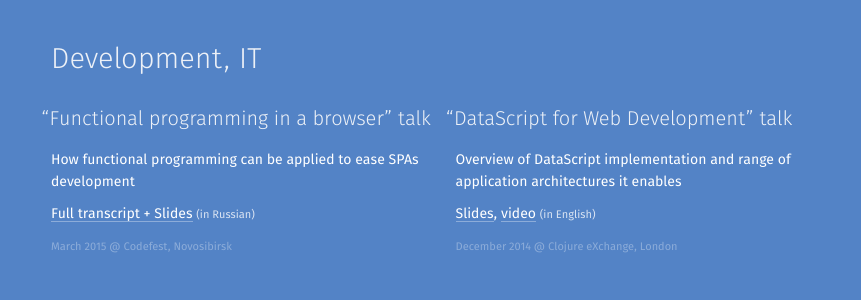
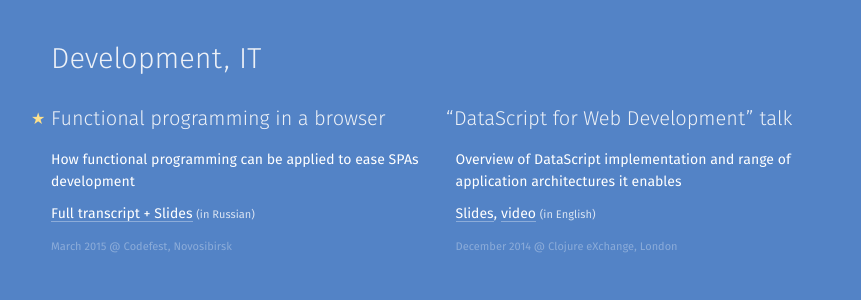
Before and after one commit to tonsky/tonsky.github.io, a Jekyll site: the page built from talks/index.html, in a window 1280 px wide. Shown: the part 159-459 px from the top of the page, without its empty margins (186-1047 px from the left). Built offline with Jekyll 4.4.1, drawn with Linux system fonts in a browser that asks for light colours.

Commit message:
added star

```diff
--- a/talks/index.html
+++ b/talks/index.html
@@ -12,7 +12,7 @@ class: page_wide
 <h1>Development, IT</h1>
 
 <div class=event>
-    <h1><span class=q>“</span>Functional programming in a browser” talk<span class="lang lang_ru"></span></h1>
+    <h1><span class=star></span>Functional programming in a browser<span class="lang lang_ru"></span></h1>
     <p>How functional programming can be applied to ease SPAs development
     <p class=links><a href="2015-codefest/">Full transcript + Slides</a> <span class=lang>(in Russian)</span>
     <p class=where>March 2015 <span class=at>@</span>&nbsp;Codefest, Novosibirsk</a>
```
